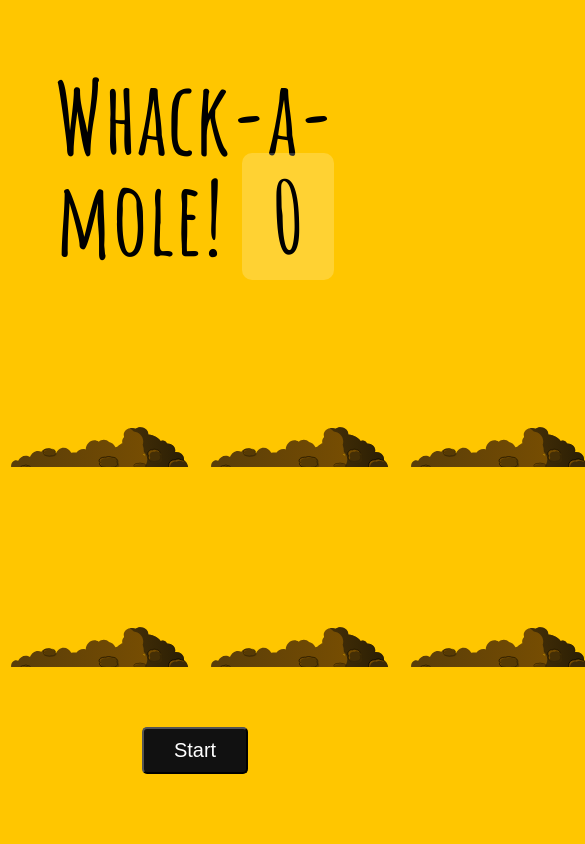
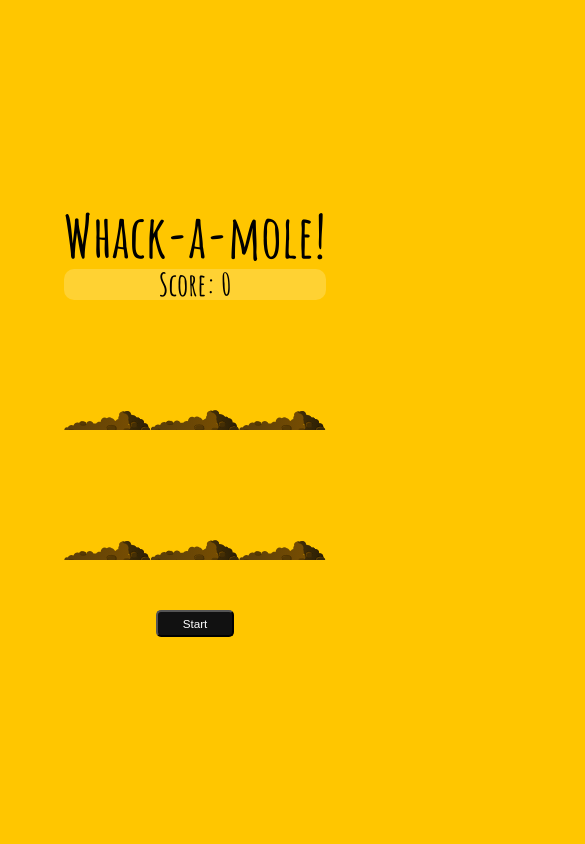
Before and after one commit to IamGalexing/Game-Whack-a-mole, a plain HTML site: page index.html in a window 390 px wide. Shown: the whole page, 585 px wide, since content can reach past the window. Drawn offline with Linux system fonts and the light colour scheme.

Commit message:
fixed start button and add mobile layout

```diff
--- a/index.html
+++ b/index.html
@@ -11,7 +11,8 @@
     <link rel="stylesheet" href="style.css" />
   </head>
   <body>
-    <h1>Whack-a-mole! <span class="score">0</span></h1>
+    <div class="game-block">
+      <h1>Whack-a-mole! <span class="score">Score: 0</span></h1>
 
       <div class="game">
         <div class="hole hole1">
@@ -33,7 +34,9 @@
           <div class="mole"></div>
         </div>
       </div>
-    <button onClick="startGame()">Start</button>
+
+      <button type="button">Start</button>
+    </div>
     <script src="./script.js"></script>
   </body>
 </html>
--- a/script.js
+++ b/script.js
@@ -1,6 +1,7 @@
 const holes = document.querySelectorAll(".hole");
 const scoreBoard = document.querySelector(".score");
 const moles = document.querySelectorAll(".mole");
+const button = document.querySelector("button");
 let lastHole,
   score = 0,
   timeUp = false;
@@ -12,6 +13,7 @@ function randomTime(min, max) {
 function randomHole(holes) {
   const index = Math.floor(Math.random() * holes.length);
   const hole = holes[index];
+
   if (lastHole === hole) return randomHole(holes);
 
   lastHole = hole;
@@ -19,7 +21,7 @@ function randomHole(holes) {
 }
 
 function peep() {
-  const time = randomTime(200, 1000);
+  const time = randomTime(300, 1000);
   const hole = randomHole(holes);
   hole.classList.add("up");
 
@@ -30,20 +32,24 @@ function peep() {
 }
 
 function startGame() {
+  button.setAttribute("disabled", "");
   score = 0;
-  scoreBoard.textContent = "0";
+  scoreBoard.textContent = "Score: 0";
   timeUp = false;
   peep();
-  setTimeout(() => (timeUp = true), 10000);
+  setTimeout(() => {
+    timeUp = true;
+    button.removeAttribute("disabled", "");
+  }, 15000);
 }
 
 function showScore(e) {
   if (!e.isTrusted) return;
   score++;
-  this.classList.remove("up");
-  scoreBoard.textContent = score;
+  lastHole.classList.remove("up");
+  scoreBoard.textContent = `Score: ${score}`;
 }
 
-moles.forEach((mole) =>
-    mole.addEventListener("click", showScore, (once = true));
-);
+moles.forEach((mole) => mole.addEventListener("click", showScore));
+
+button.addEventListener("click", startGame);
--- a/style.css
+++ b/style.css
@@ -11,28 +11,47 @@ html {
 }
 
 body {
+  width: 100%;
+  height: 100vh;
   padding: 0;
   margin: 0;
   font-family: "Amatic SC", cursive;
+  display: flex;
+  justify-content: center;
+  align-items: center;
+}
+
+.game-block {
+  height: 90vh;
+  max-height: max-content;
+  width: max-content;
+  display: flex;
+  flex-direction: column;
+  justify-content: space-between;
 }
 
 h1 {
   text-align: center;
-  font-size: 10rem;
+  font-size: 15vmin;
   line-height: 1;
-  margin-bottom: 0;
+  margin: 0 auto;
 }
 
 .score {
+  display: block;
+  font-size: 8vmin;
   background: rgba(255, 255, 255, 0.2);
-  padding: 0 3rem;
+  padding: 0 3vmin;
+  margin: 0;
+  margin-top: 1vmin;
   line-height: 1;
   border-radius: 1rem;
 }
 
 .game {
-  width: 600px;
-  height: 400px;
+  /* flex-shrink: 2; */
+  width: 100%;
+  height: 100%;
   display: flex;
   flex-wrap: wrap;
   margin: 0 auto;
@@ -50,7 +69,7 @@ h1 {
   background-size: contain;
   content: "";
   width: 100%;
-  height: 70px;
+  height: 50px;
   position: absolute;
   z-index: 2;
   bottom: -30px;
@@ -63,7 +82,7 @@ h1 {
   top: 100%;
   width: 100%;
   height: 100%;
-  transition: all 0.4s;
+  transition: all 0.3s;
 }
 
 .hole.up .mole {
@@ -73,12 +92,33 @@ h1 {
 button {
   display: block;
   margin: 0 auto;
-  margin-top: 6rem;
-
-  padding: 1rem 3rem;
+  margin-top: 5rem;
+  width: 20vmin;
+  height: 7vmin;
+  padding: 1vmin 3vmin;
 
   border-radius: 5px;
-  background-color: #111;
+  background-color: #111111;
   color: white;
-  font-size: 2rem;
+  font-size: 3vmin;
 }
+
+button[disabled] {
+  filter: opacity(0.9) blur(1px);
+  /* background-color: rgb(54, 52, 52); */
+}
+
+@media only screen and (max-width: 565px) {
+  .game {
+    height: 260px;
+  }
+  .hole:after {
+    bottom: -25px;
+  }
+}
+
+@media only screen and (max-width: 450px) {
+  .hole:after {
+    bottom: -15px;
+  }
+}
```
Lines whose indentation alone changed are shown as unchanged.
